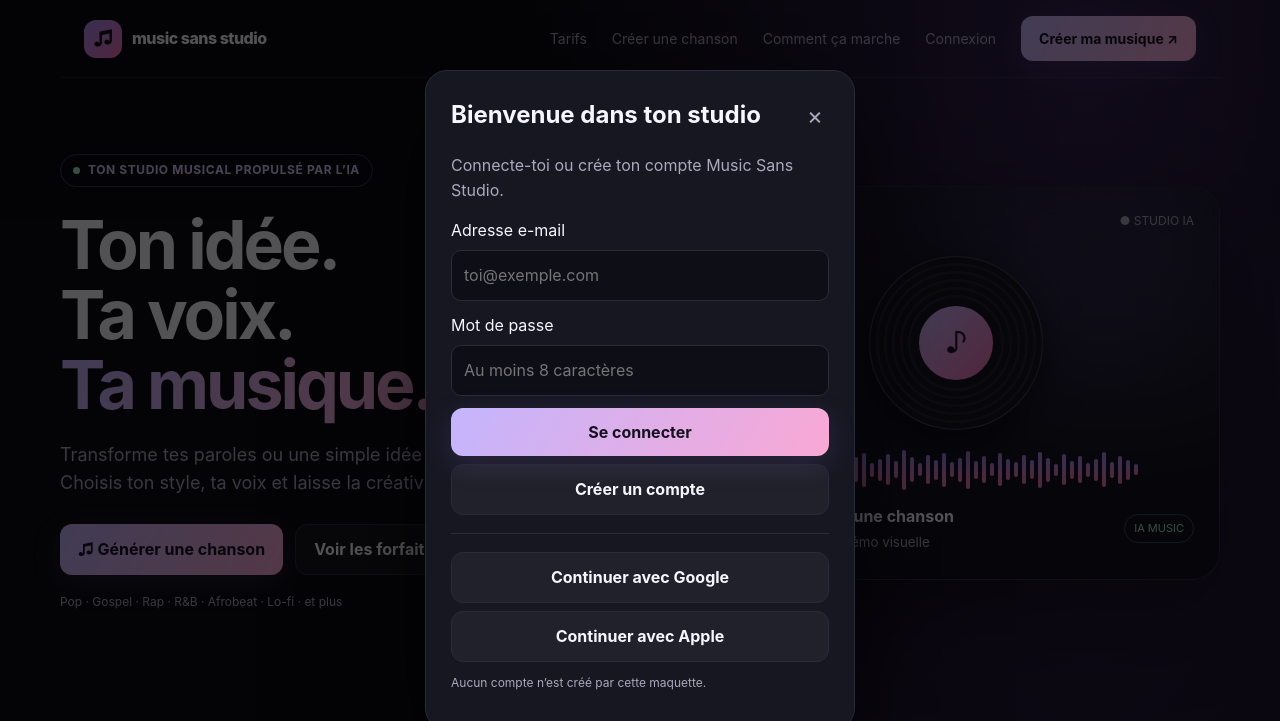
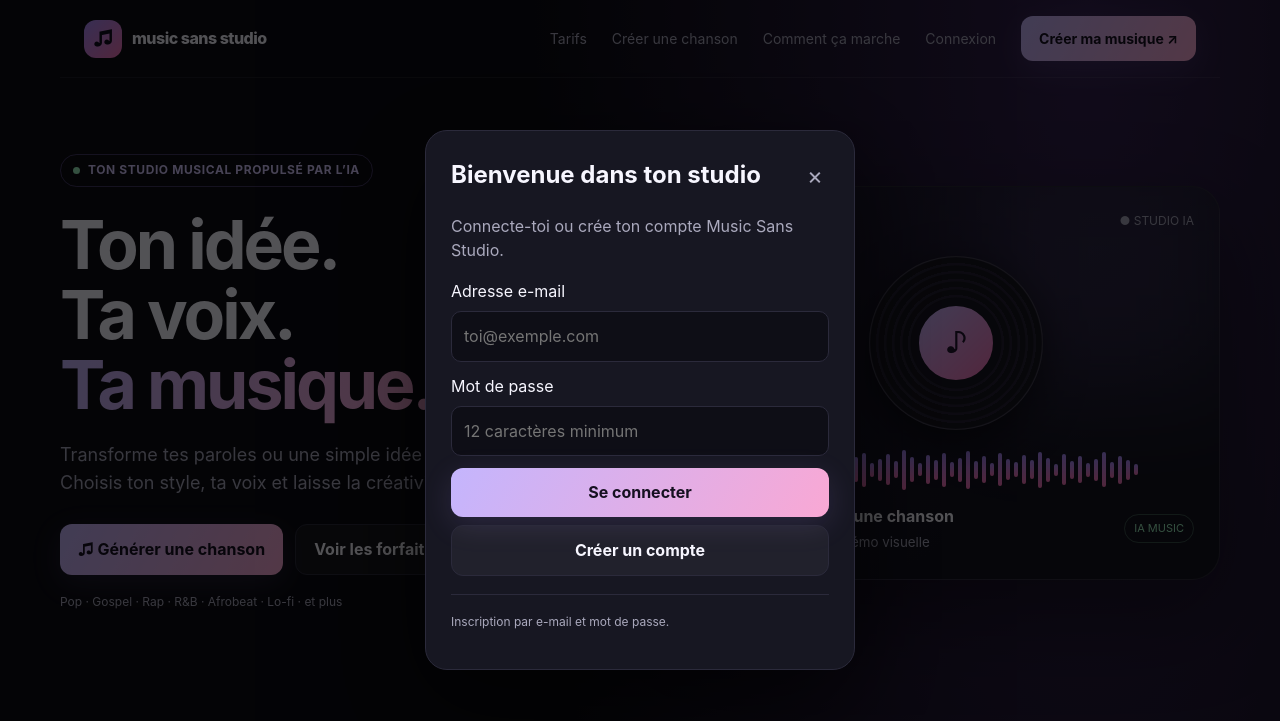
Before and after one commit to ismaelmatuka/Music-sans-studio-, a website: page index.html in a window 1280 px wide. Both pictures are taken after a click on the link "Connexion". Shown: the top 721 px of the page. Drawn offline with Linux system fonts and the light colour scheme.

Commit message:
Enhance password requirements in login modal
Updated login modal to require a minimum of 12 characters for the password field.

```diff
--- a/index.html
+++ b/index.html
@@ -24,9 +24,12 @@
 <section class="section" id="comment"><div class="wrap"><div class="sectionhead"><div class="eyebrow">Simple comme bonjour</div><h2>De l’idée au morceau final</h2><p>Le parcours prévu pour les membres de Music Sans Studio.</p></div><div class="steps"><div class="step"><div class="stepnum">1</div><h3>Crée ton compte</h3><p>Inscription par e-mail et mot de passe, ou connexion Google / Apple après configuration sécurisée.</p></div><div class="step"><div class="stepnum">2</div><h3>Achète des crédits</h3><p>Carte de crédit/débit, PayPal, Google Pay, Apple Pay et cryptomonnaies via des prestataires compatibles.</p></div><div class="step"><div class="stepnum">3</div><h3>Crée et partage</h3><p>Les crédits sont crédités automatiquement uniquement après confirmation serveur du paiement.</p></div></div></div></section>
 <section class="section"><div class="wrap"><div class="sectionhead"><div class="eyebrow">Grandir ensemble</div><h2>Programme d’affiliation</h2><p>Invite des créateurs et gagne une récompense quand leur achat est confirmé.</p></div><div class="grid"><div class="pricecard"><h3>Pack 6 $</h3><div class="num">0,5 chanson</div><div class="desc">0,5 crédit offert au parrain après achat confirmé</div></div><div class="pricecard"><h3>Pack 10 $</h3><div class="num">1 chanson</div><div class="desc">Récompense en crédits après achat confirmé</div></div><div class="pricecard"><h3>Pack 15 $</h3><div class="num">2 chansons</div><div class="desc">Récompense en crédits après achat confirmé</div></div><div class="pricecard"><h3>Pack 25 $</h3><div class="num">3 chansons</div><div class="desc">Récompense en crédits après achat confirmé</div></div></div><div class="notice">Règle choisie : le pack à 6 $ déclenche une récompense de 0,5 crédit pour le parrain. Les récompenses sont attribuées une seule fois après confirmation serveur de l’achat. Chaque chanson générée consomme 1 crédit ; les soldes peuvent donc inclure des demi-crédits.</div></div></section>
 </main><footer class="wrap footer"><div>© 2026 Music Sans Studio · Prototype</div><div><a href="#tarifs">Tarifs</a> · <a href="#creer">Studio</a> · <a href="#">Confidentialité (à rédiger)</a></div><div>Musique originale, création responsable.</div></footer>
-<div class="modal" id="loginModal" onclick="if(event.target===this)closeModal()"><div class="modalbox"><button class="close" onclick="closeModal()">×</button><h2>Bienvenue dans ton studio</h2><p class="muted">Connecte-toi ou crée ton compte Music Sans Studio.</p><label for="email">Adresse e-mail</label><input id="email" type="email" placeholder="toi@exemple.com"><label for="password">Mot de passe</label><input id="password" type="password" placeholder="Au moins 8 caractères"><button class="btn" onclick="loginDemo()">Se connecter</button>
+<div class="modal" id="loginModal" onclick="if(event.target===this)closeModal()"><div class="modalbox"><button class="close" onclick="closeModal()">×</button><h2>Bienvenue dans ton studio</h2><p class="muted">Connecte-toi ou crée ton compte Music Sans Studio.</p><label for="email">Adresse e-mail</label><input id="email" type="email" placeholder="toi@exemple.com"><label for="password">Mot de passe</label><input id="password" type="password"
+  placeholder="12 caractères minimum"
+  minlength="12" maxlength="128"
+  autocomplete="current-password"><button class="btn" onclick="loginDemo()">Se connecter</button>
 <button class="btn secondary" onclick="registerDemo()" style="margin-top:8px">Créer un compte</button>
-<p id="authStatus" role="status" aria-live="polite"></p><div class="divider"></div><button class="btn secondary" onclick="loginDemo()">Continuer avec Google</button><button class="btn secondary" style="margin-top:8px" onclick="loginDemo()">Continuer avec Apple</button><p class="hint">Aucun compte n’est créé par cette maquette.</p></div></div>
+<p id="authStatus" role="status" aria-live="polite"></p><div class="divider"></div><p class="hint">Inscription par e-mail et mot de passe.</p></div></div>
 <script>
 const waveHeights=[12,22,30,17,35,24,12,28,39,18,25,34,14,22,31,17,40,25,13,29,20,34,15,24,38,18,27,13,33,21,15,29,19,36,24,12,31,18,27,14,22,35,16,28,20,11];document.querySelector('.wave').innerHTML=waveHeights.map(h=>`<i style="--h:${h}px"></i>`).join('');let mode='lyrics',voice='ai';function setMode(m){mode=m;document.getElementById('modeLyrics').classList.toggle('active',m==='lyrics');document.getElementById('modeIdea').classList.toggle('active',m==='idea');document.getElementById('lyricsField').style.display=m==='lyrics'?'block':'none';document.getElementById('ideaField').style.display=m==='idea'?'block':'none'}function setVoice(v){voice=v;document.getElementById('voiceAI').classList.toggle('active',v==='ai');document.getElementById('voiceMine').classList.toggle('active',v==='mine');document.getElementById('voiceUpload').style.display=v==='mine'?'block':'none'}function choosePack(n,p){document.getElementById('packSelect').value=`${n}|${p}`;document.querySelector('#creer').scrollIntoView({behavior:'smooth'});document.getElementById('generationStatus').classList.remove('show')}
 async function generateDemo() {
```
